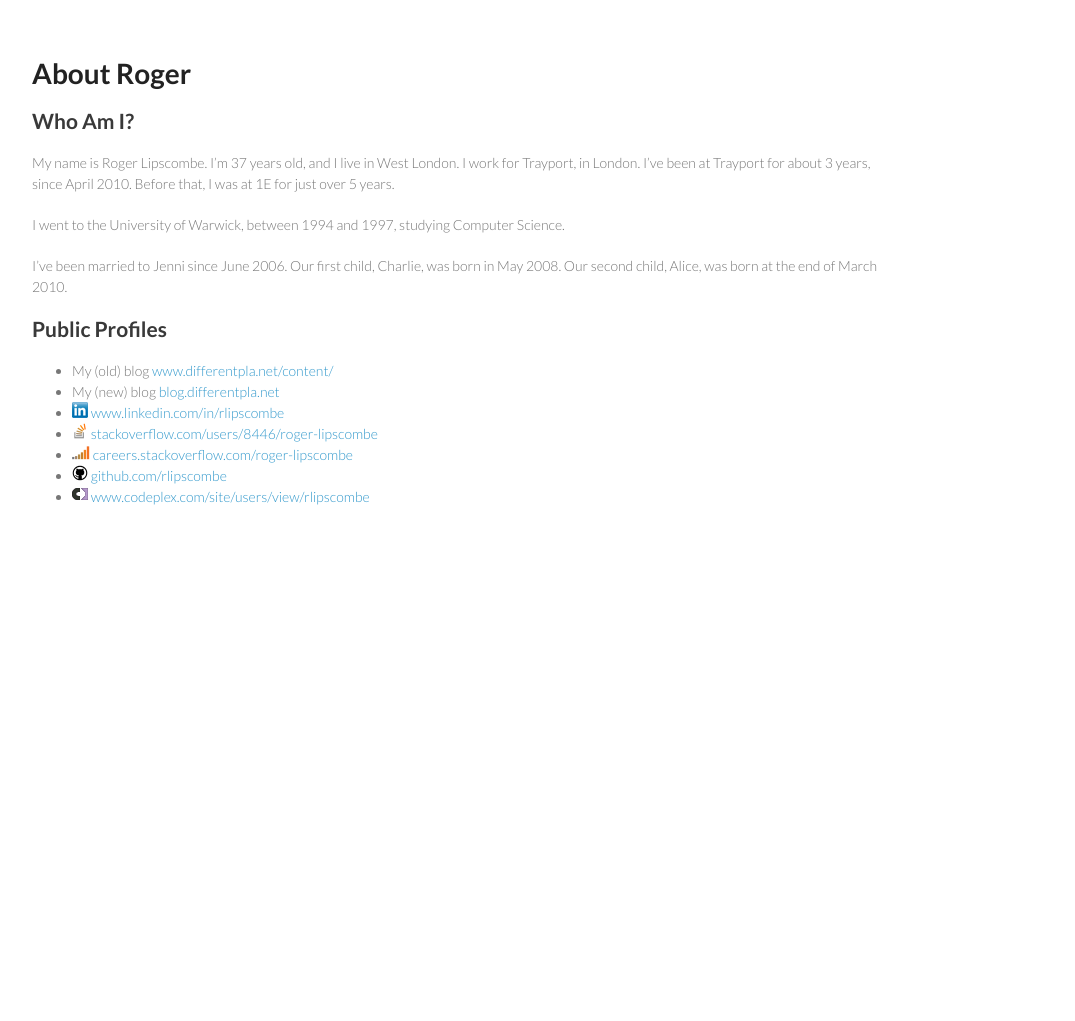
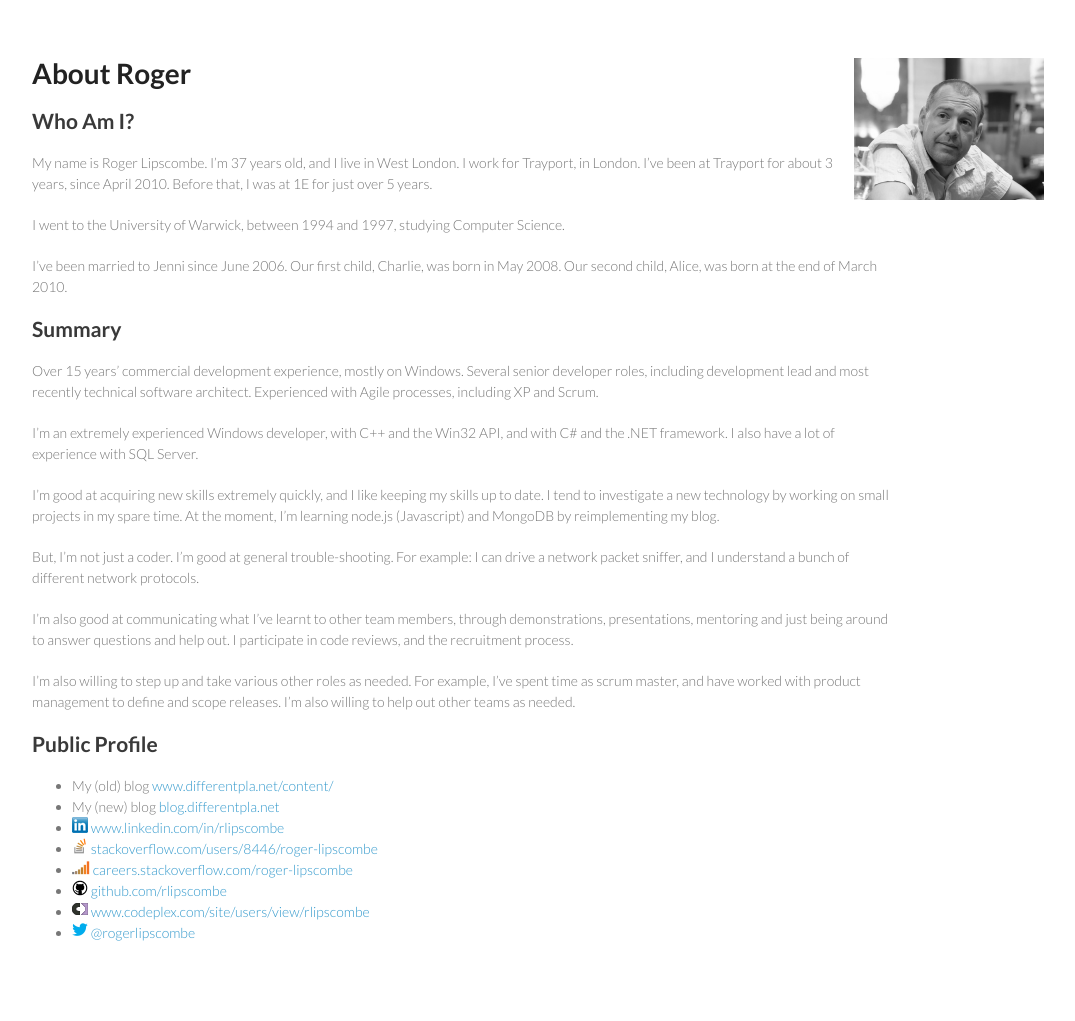
Before and after one commit to rlipscombe/rlipscombe.github.io, a Jekyll site: the page built from index.md, in a window 1280 px wide. Shown: the whole page, without its empty margins (178-1253 px from the left). Built offline with Jekyll 4.4.1, drawn with Linux system fonts in a browser that asks for light colours; before the commit the page ends 900 px from its top, so only the background shows below that.

Commit message:
Added 'Summary', twitter link and photo.

```diff
--- a/_layouts/default.html
+++ b/_layouts/default.html
@@ -13,6 +13,9 @@
     <![endif]-->
   </head>
   <body>
+    <div style="float: right">
+      <img src="/images/roger.png" />
+    </div>
     <div class="wrapper">
       {{ content }}
     </div>
--- a/index.md
+++ b/index.md
@@ -15,7 +15,23 @@ I went to the University of Warwick, between 1994 and 1997, studying Computer Sc
 
 I've been married to Jenni since June 2006. Our first child, Charlie, was born in May 2008. Our second child, Alice, was born at the end of March 2010.
 
-Public Profiles
+Summary
+--
+
+Over 15 years’ commercial development experience, mostly on Windows. Several senior developer roles, including development lead and most recently technical software architect. Experienced with Agile processes, including XP and Scrum.
+
+I'm an extremely experienced Windows developer, with C++ and the Win32 API, and with C# and the .NET framework. I also have a lot of experience with SQL Server.
+
+I'm good at acquiring new skills extremely quickly, and I like keeping my skills up to date. I tend to investigate a new technology by working on small projects in my spare time. At the moment, I’m learning node.js (Javascript) and MongoDB by reimplementing my blog.
+
+But, I'm not just a coder. I'm good at general trouble-shooting. For example: I can drive a network packet sniffer, and I understand a bunch of different network protocols.
+
+I'm also good at communicating what I've learnt to other team members, through demonstrations, presentations, mentoring and just being around to answer questions and help out. I participate in code reviews, and the recruitment process.
+
+I'm also willing to step up and take various other roles as needed. For example, I've spent time as scrum master, and have worked with product management to define and scope releases. I'm also willing to help out other teams as needed.
+
+
+Public Profile
 --
 
 * My (old) blog	[www.differentpla.net/content/](http://www.differentpla.net/content/)
@@ -25,3 +41,4 @@ Public Profiles
 * ![](images/careers-icon.png) [careers.stackoverflow.com/roger-lipscombe](http://careers.stackoverflow.com/roger-lipscombe)
 * ![](images/github-icon.png) [github.com/rlipscombe](http://github.com/rlipscombe)
 * ![](images/codeplex-icon.png) [www.codeplex.com/site/users/view/rlipscombe](http://www.codeplex.com/site/users/view/rlipscombe)
+* ![](images/twitter-icon.png) [@rogerlipscombe](https://twitter.com/rogerlipscombe)
```
Also changed, not shown: COPYING.txt (added, +9 -0 lines), images/roger.png (added), images/twitter-icon.png (added).
